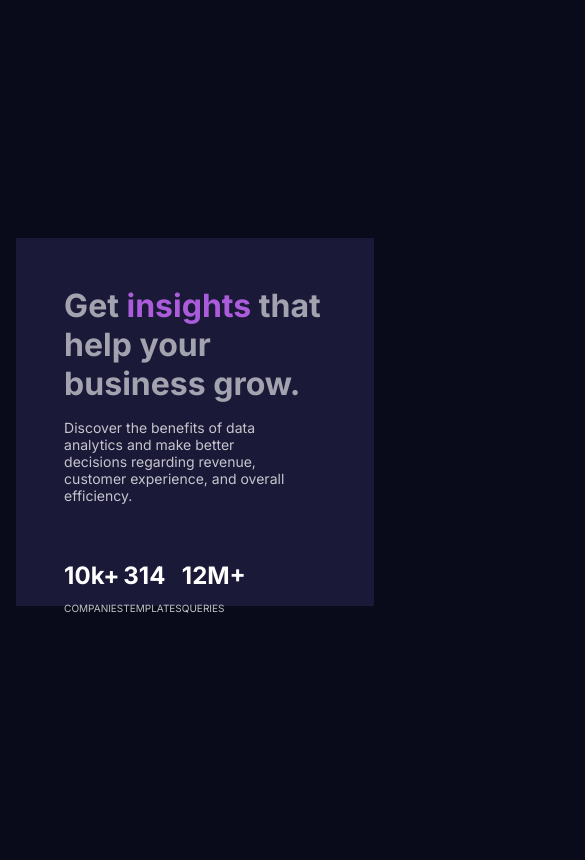
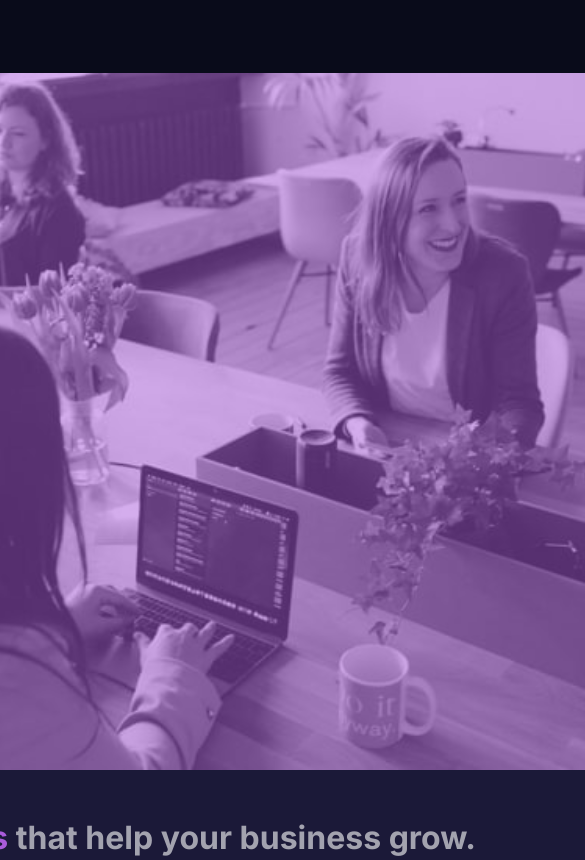
Before and after one commit to RKanna/stats-preview-card-component-project, a plain HTML site: page index.html in a window 390 px wide. Shown: the top 860 px of the page, 585 px wide, since content can reach past the window. Drawn offline with Linux system fonts and the light colour scheme.

Commit message:
Nearly completed stage, Need some Responsive Impro

```diff
--- a/index.html
+++ b/index.html
@@ -48,6 +48,7 @@
           alt="office-environment"
           src="image-header-desktop.jpg"
         />
+        <div class="overlay"></div>
       </div>
     </div>
   </body>
--- a/style.css
+++ b/style.css
@@ -24,6 +24,7 @@ body {
   display: flex;
   justify-content: center;
   align-items: center;
+  position: relative;
 }
 .card-container {
   width: 60%;
@@ -48,8 +49,21 @@ body {
   object-fit: contain;
 }
 .main-img {
+  display: block;
   width: 100%;
   height: 100%;
+  position: relative;
+  z-index: 1;
+}
+.overlay {
+  position: absolute;
+  top: 0;
+  left: 0;
+  width: 100%;
+  height: 100%;
+  background-color: var(--clr-soft-violet);
+  z-index: 2;
+  opacity: 0.5;
 }
 .heading {
   color: var(--clr-heading-white);
@@ -104,3 +118,23 @@ body {
   color: var(--clr-para-white);
   font-weight: 100;
 }
+
+@media screen and (max-width: 1080px) {
+  .card-container {
+    width: 60%;
+    height: 23rem;
+    flex-direction: column;
+  }
+  .content-container {
+    width: 100vh;
+    height: 100vh;
+    order: 2;
+    margin-bottom: 1rem;
+  }
+  .img-container {
+    width: 100vh;
+    height: 100vh;
+    order: 1;
+    margin-top: 20rem;
+  }
+}
```
